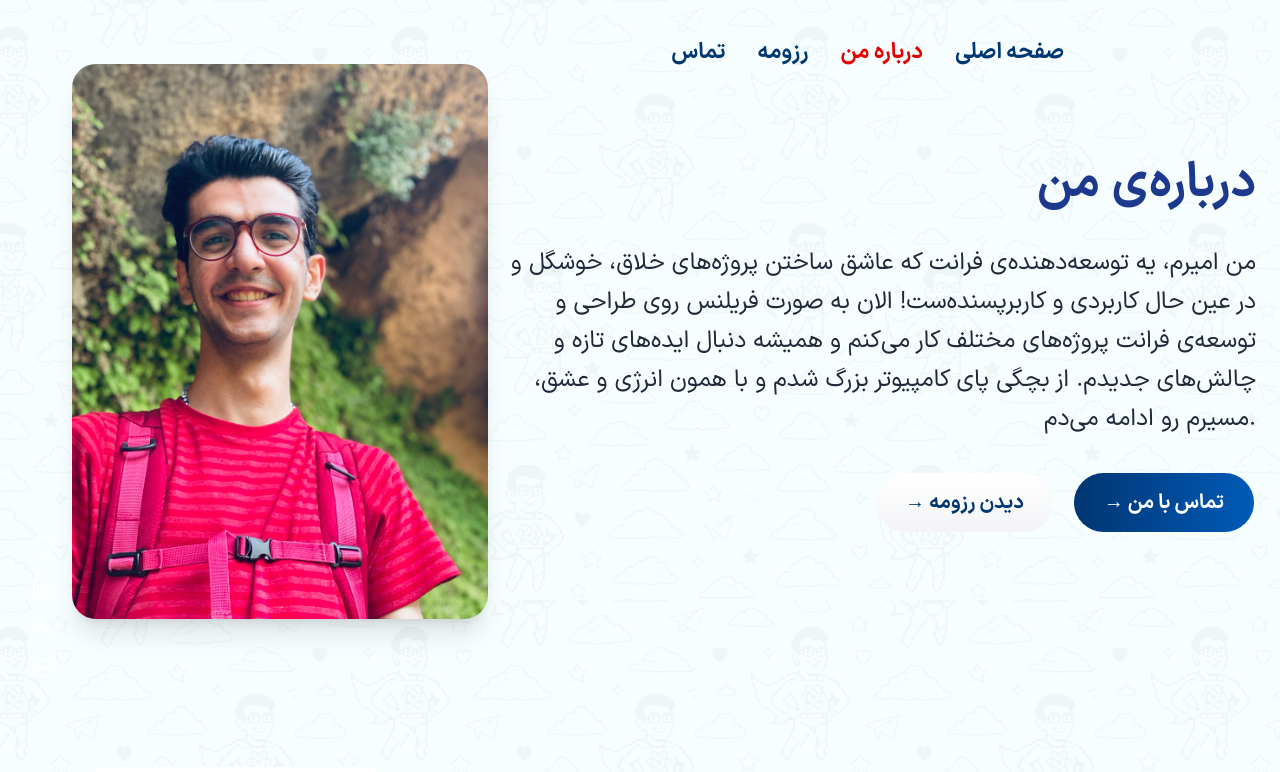
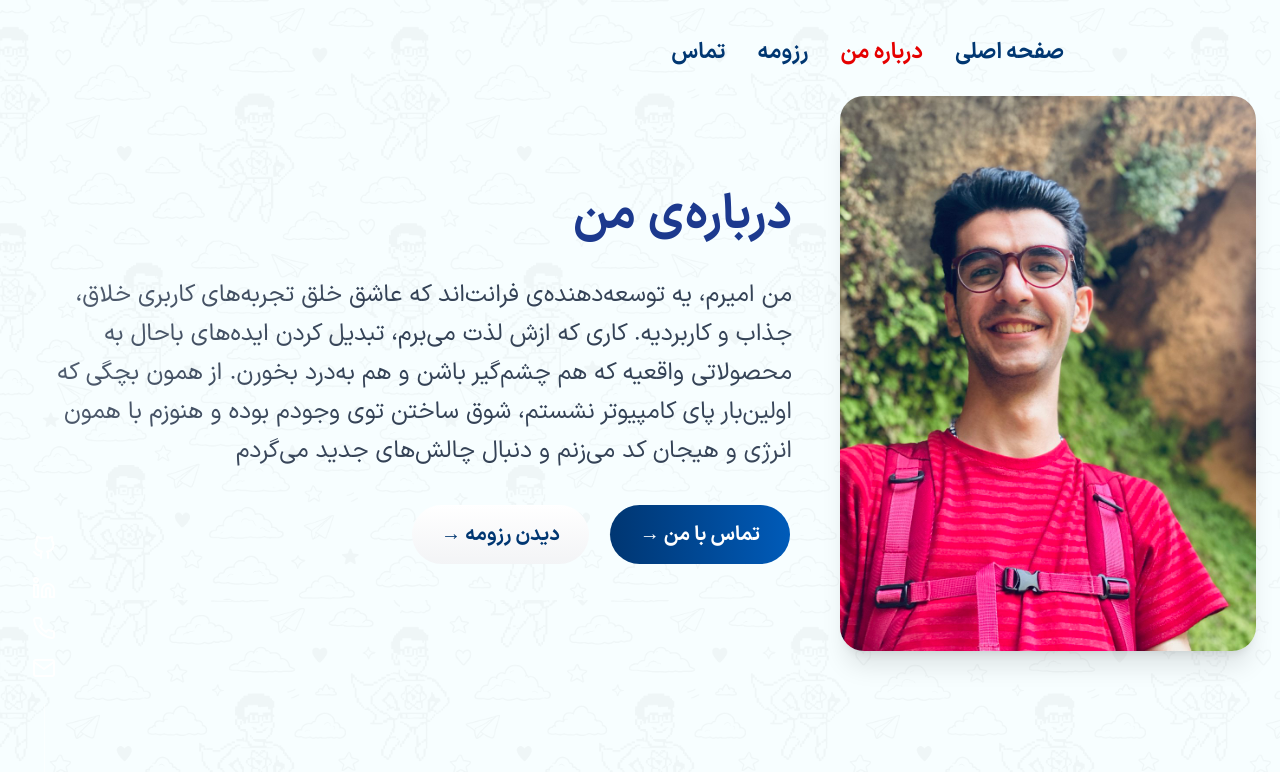
Before and after one commit to AmirShakibafar/portfolioWebsite, a Next.js app: page /about in a window 1280 px wide. Shown: the top 772 px of the page. Built offline with nearby package versions, Linux system fonts and the light colour scheme.

Commit message:
added shimmer text component

```diff
--- a/package.json
+++ b/package.json
@@ -9,6 +9,7 @@
     "lint": "next lint"
   },
   "dependencies": {
+    "coolshapes-react": "^1.0.1",
     "gsap": "^3.13.0",
     "motion": "^12.23.5",
     "next": "15.3.5",
--- a/src/app/globals.css
+++ b/src/app/globals.css
@@ -165,6 +165,19 @@ body::before {
   scrollbar-width: none;  /* Firefox */
 }
 
+@keyframes shimmer {
+  from {
+    background-position: 200% 0;
+  }
+  to {
+    background-position: -200% 0;
+  }
+}
+
+.animate-shimmer {
+  animation: shimmer 10s linear infinite;
+}
+
 @keyframes slide-left {
   from {
     transform: translateX(100vw);
--- a/src/components/AboutHero.tsx
+++ b/src/components/AboutHero.tsx
@@ -1,36 +1,51 @@
 // components/AboutHero.tsx
 "use client";
 
-import { motion, Variants, useAnimationControls } from "framer-motion";
+import { motion, Variants } from "framer-motion";
 import Image from "next/image";
 import AnimatedWords from "./AnimatedWords";
 import ShinyButton from "./ShinyButton";
-import React, { useEffect } from "react";
+import React from "react";
+import {ShimmerText} from "./ShimmerText"
+
 
 export default function AboutHero() {
-  const headingChild: Variants = {
-    visible: { opacity: 1, y: 0, transition: { type: "spring", damping: 12, stiffness: 100 } },
-    hidden: { opacity: 0, y: 20 },
-  };
-
-  const controls = useAnimationControls();
-
-  useEffect(() => {
-    controls.start("fadeIn");
-  }, [controls]);
-
   const imageVariants: Variants = {
-    hidden: { opacity: 0, x: 60 },
-    fadeIn: { opacity: 1, x: 0, transition: { duration: 0.6, ease: "easeOut" } },
+    hidden: { opacity: 0, x: -60 },
+    visible: {
+      opacity: 1,
+      x: 0,
+      transition: { duration: 0.6, ease: "easeOut" },
+    },
   };
 
   return (
-    <section className="flex flex-col lg:flex-row items-center justify-center px-6 py-16 text-right text-gray-800">
+    <section className="relative flex flex-col-reverse lg:flex-row items-center justify-center px-6 py-24 text-gray-800 overflow-hidden">
+      <div className="max-w-3xl lg:mr-12">
+        <h1 className="text-[48px] font-bold mb-6 text-blue-900 flex items-center justify-end">
+          <AnimatedWords text="درباره‌ی من" direction="rtl" />
+        </h1>
+
+        <ShimmerText>
+          من امیرم، یه توسعه‌دهنده‌ی فرانت‌اند که عاشق خلق تجربه‌های کاربری
+          خلاق، جذاب و کاربردیه. کاری که ازش لذت می‌برم، تبدیل کردن ایده‌های
+          باحال به محصولاتی واقعیه که هم چشم‌گیر باشن و هم به‌درد بخورن. از همون
+          بچگی که اولین‌بار پای کامپیوتر نشستم، شوق ساختن توی وجودم بوده و هنوزم
+          با همون انرژی و هیجان کد می‌زنم و دنبال چالش‌های جدید می‌گردم
+        </ShimmerText>
+
+        <div className="flex justify-end gap-4">
+          <ShinyButton text="→ دیدن رزومه" variant="secondary" />
+          <ShinyButton text="→ تماس با من" />
+        </div>
+      </div>
+
       <motion.div
         variants={imageVariants}
         initial="hidden"
-        animate={controls}
-        className="w-full max-w-[465px] mb-6 lg:mb-0 lg:ml-12"
+        whileInView="visible"
+        viewport={{ once: true }}
+        className="w-full max-w-[465px] mb-8 lg:mb-0"
       >
         <Image
           src="/images/aboutme.jpg"
@@ -38,36 +53,9 @@ export default function AboutHero() {
           width={465}
           height={650}
           className="rounded-3xl shadow-xl"
+          priority
         />
       </motion.div>
-
-      <div className="max-w-3xl">
-        <h1 className="text-[48px] font-bold mb-6 text-blue-900">
-          <AnimatedWords text="درباره‌ی من" direction="rtl" />
-        </h1>
-        <motion.p
-          className="leading-relaxed text-[24px] mb-8"
-          initial="hidden"
-          whileInView="visible"
-          viewport={{ once: true }}
-          transition={{ staggerChildren: 0.05 }}
-        >
-          <motion.span variants={headingChild}>
-            من امیرم، یه توسعه‌دهنده‌ی فرانت که عاشق ساختن پروژه‌های خلاق، خوشگل و در عین حال کاربردی و کاربرپسنده‌ست!
-          </motion.span>{" "}
-          <motion.span variants={headingChild}>
-            الان به صورت فریلنس روی طراحی و توسعه‌ی فرانت پروژه‌های مختلف کار می‌کنم و همیشه دنبال ایده‌های تازه و چالش‌های جدیدم.
-          </motion.span>{" "}
-          <motion.span variants={headingChild}>
-            از بچگی پای کامپیوتر بزرگ شدم و با همون انرژی و عشق، مسیرم رو ادامه می‌دم.
-          </motion.span>
-        </motion.p>
-
-        <div className="flex justify-end gap-4">
-          <ShinyButton text="→ دیدن رزومه" variant="secondary" />
-          <ShinyButton text="→ تماس با من" />
-        </div>
-      </div>
     </section>
   );
 }
--- /dev/null
+++ b/src/components/ShimmerText.tsx
@@ -0,0 +1,5 @@
+export const ShimmerText = ({ children }: { children: React.ReactNode }) => (
+  <p className="leading-relaxed text-[24px] mb-8 animate-shimmer bg-clip-text text-right text-transparent bg-[linear-gradient(110deg,#334155,45%,#e2e8f0,55%,#334155)] bg-[length:200%_100%]">
+    {children}
+  </p>
+);
```
Also changed, not shown: 2 other files (tests, documents, lock files or other folders).
